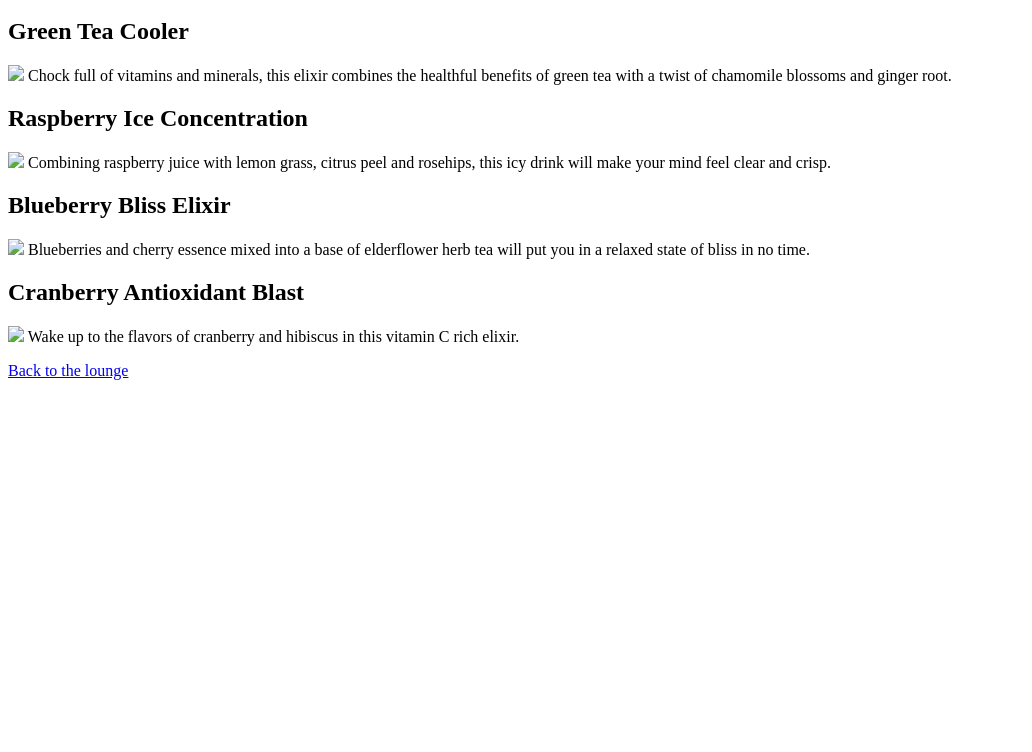
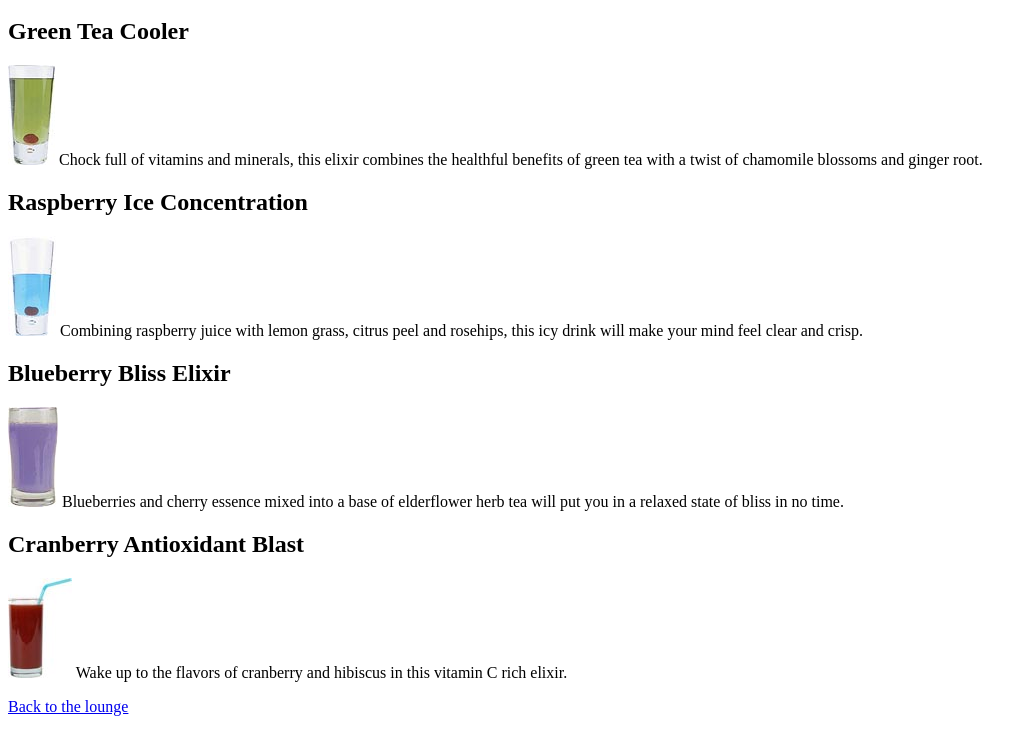
Before and after one commit to lionel8486/html_css_study, a plain HTML site: page lounge/beverages/elixir.html in a window 1280 px wide. Shown: the part 48-800 px from the top of the page, without its empty margins (0-1032 px from the left). Drawn offline with Linux system fonts and the light colour scheme.

Commit message:
final version of the excise on lounge for chapter 2

```diff
--- a/lounge/beverages/elixir.html
+++ b/lounge/beverages/elixir.html
@@ -7,31 +7,33 @@
 
     <h2>Green Tea Cooler</h2>
     <p>
-      <img src="green.jpg">
+      <img src="../images/green.jpg">
       Chock full of vitamins and minerals, this elixir
       combines the healthful benefits of green tea with
       a twist of chamomile blossoms and ginger root.
     </p>
     <h2>Raspberry Ice Concentration</h2>
     <p>
-      <img src="lightblue.jpg">
+      <img src="../images/lightblue.jpg">
       Combining raspberry juice with lemon grass,
       citrus peel and rosehips, this icy drink
       will make your mind feel clear and crisp.
     </p>
     <h2>Blueberry Bliss Elixir</h2>
     <p>
-      <img src="blue.jpg">
+      <img src="../images/blue.jpg">
       Blueberries and cherry essence mixed into a base
       of elderflower herb tea will put you in a relaxed
       state of bliss in no time.
     </p>
     <h2>Cranberry Antioxidant Blast</h2>
     <p>
-      <img src="red.jpg">
+      <img src="../images/red.jpg">
       Wake up to the flavors of cranberry and hibiscus
       in this vitamin C rich elixir.
     </p>
-	<a href="lounge.html">Back to the lounge</a>
+	<p>
+		<a href="../lounge.html">Back to the lounge</a>
+	</p>
   </body>
 </html>
```
Also changed, not shown: lounge/about/directions.html (+3 -1 lines), lounge/lounge.html (+3 -3 lines).
